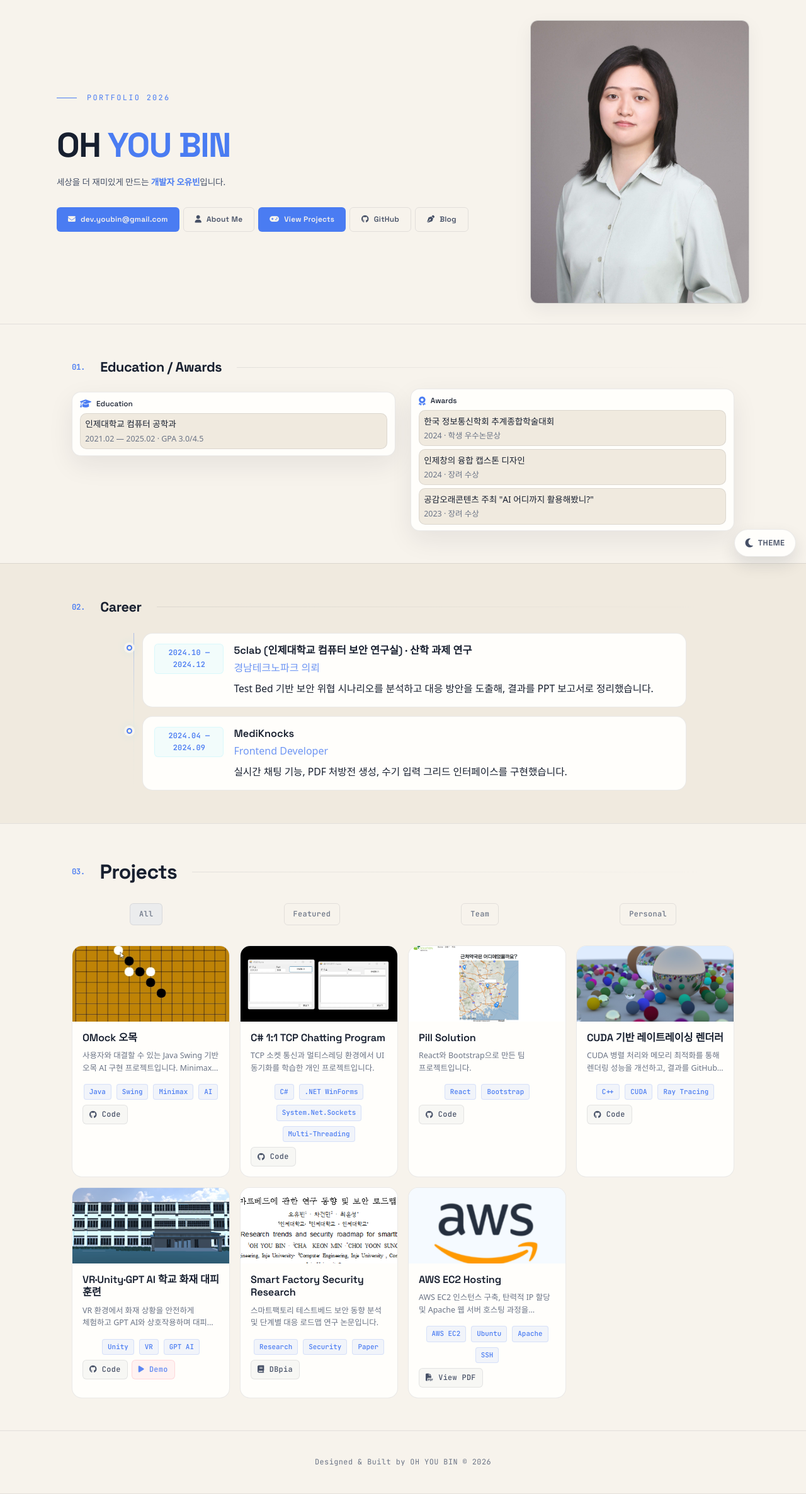
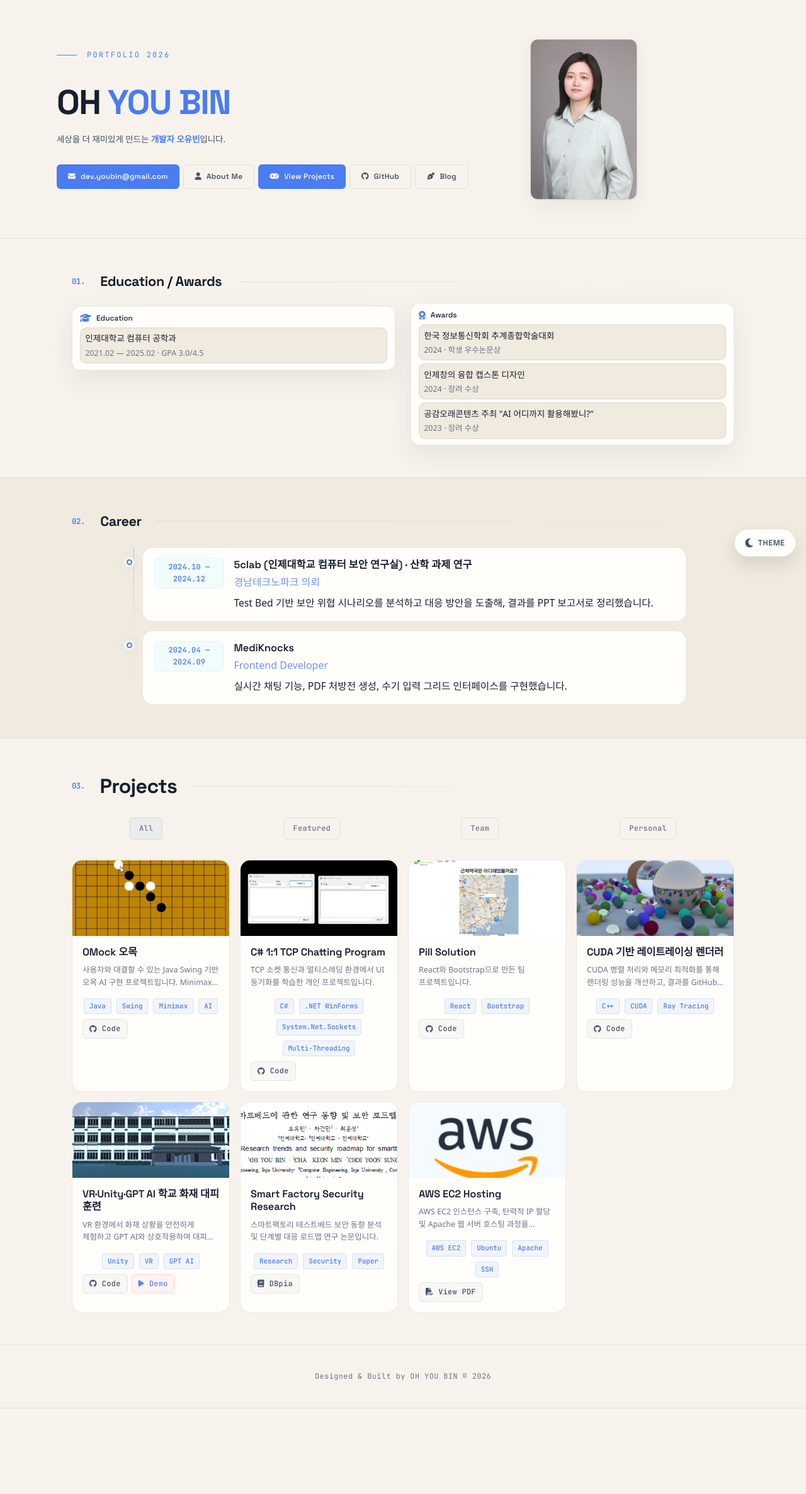
Before and after one commit to eye2ffect/eye2ffect.github.io, a Jekyll site: the page built from index.html, in a window 1280 px wide. Shown: the whole page at 63% size. Built offline with Jekyll 4.4.1, drawn with Linux system fonts in a browser that asks for light colours; some web fonts are replaced; after the commit the page ends 2236 px from its top, so only the background shows below that.

Commit message:
Halve hero profile image size

```diff
--- a/assets/css/main.css
+++ b/assets/css/main.css
@@ -381,8 +381,9 @@ html {
   overflow: hidden;
   transition: border-color 0.18s var(--ease-smooth), box-shadow 0.18s var(--ease-smooth), background-color 0.18s var(--ease-smooth), filter 0.18s var(--ease-smooth);
   width: 100%;
-  max-width: 390px;
-  height: 450px;
+  max-width: 170px;
+  aspect-ratio: 2 / 3;
+  height: auto;
 }
 
 /* Hover effect removed as requested */
@@ -401,7 +402,7 @@ html {
 @media (max-width: 900px) {
   .hero-inner { grid-template-columns: 1fr; }
   .hero-right { order: -1; margin-bottom: var(--space-4); display: flex; justify-content: center; }
-  .hero-profile-wrap { max-width: 320px; height: 360px; }
+  .hero-profile-wrap { max-width: 140px; aspect-ratio: 2 / 3; height: auto; }
   .hero-profile { object-position: center 3%; }
 }
 
```
